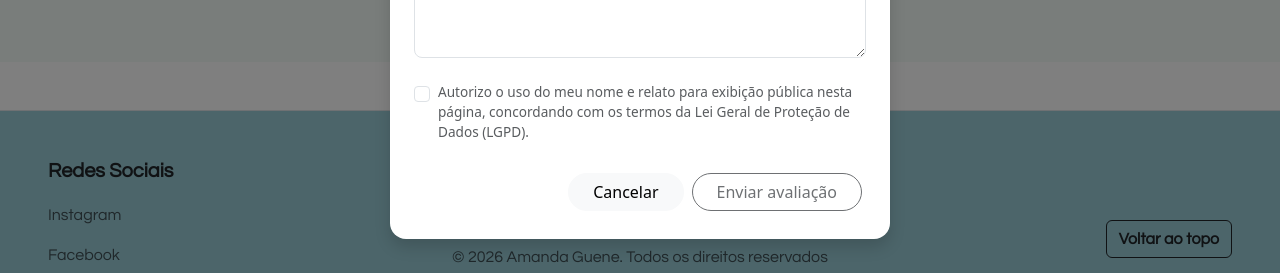
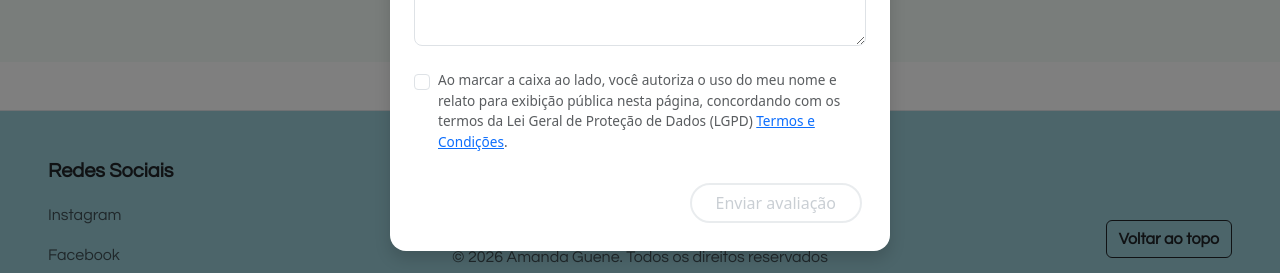
Before and after one commit to igors89/Ford_Enter_Sprint_Final, an Angular app: page /home in a window 1280 px wide. Both pictures are taken after a click on the button "Deixar uma avaliação". Shown: the part 2556-2829 px from the top of the page. Built offline with nearby package versions, Linux system fonts and the light colour scheme; no server answers.

Commit message:
Commit automático

```diff
--- a/src/app/components/carousel/carousel.component.css
+++ b/src/app/components/carousel/carousel.component.css
@@ -0,0 +1,22 @@
+.btn-outline-verde {
+    color: #212529; /* Texto escuro por padrão */
+    border: 2px solid #98d4b6; /* Borda na sua cor verde clara */
+    background-color: transparent;
+    /* A propriedade transition cria a animação suave de fundo, cor e sombra */
+    transition: background-color 0.4s ease, border-color 0.4s ease, color 0.4s ease, transform 0.2s ease, box-shadow 0.2s ease;
+}
+
+.btn-outline-verde:not(:disabled):hover {
+    background-color: #98d4b6; /* Preenche com o verde claro */
+    color: #212529; /* Mantém o texto escuro para dar leitura */
+    border-color: #98d4b6;
+    transform: translateY(-2px); /* Dá uma leve flutuada para cima */
+    box-shadow: 0 5px 15px rgba(152, 212, 182, 0.4); /* Cria uma sombra verde suave */
+    cursor: pointer;
+}
+
+.btn-outline-verde:disabled {
+    border-color: #dee2e6;
+    color: #adb5bd;
+    background-color: transparent;
+}
--- a/src/app/components/carousel/carousel.component.html
+++ b/src/app/components/carousel/carousel.component.html
@@ -74,12 +74,11 @@
                         <div class="form-check mt-4">
                             <input class="form-check-input" type="checkbox" id="lgpdCheck" name="lgpd" ngModel required>
                             <label class="form-check-label text-muted" for="lgpdCheck" style="font-size: 0.85rem;">
-                                Autorizo o uso do meu nome e relato para exibição pública nesta página, concordando com os termos da Lei Geral de Proteção de Dados (LGPD).
+                                Ao marcar a caixa ao lado, você autoriza o uso do meu nome e relato para exibição pública nesta página, concordando com os termos da Lei Geral de Proteção de Dados (LGPD) <a href="https://www.planalto.gov.br/ccivil_03/_ato2015-2018/2018/lei/l13709.htm" target="_blank">Termos e Condições</a>.
                             </label>
                         </div>
                     </div>
                     <div class="modal-footer border-top-0 pb-4 px-4 pt-0">
-                        <button type="button" class="btn btn-light rounded-pill px-4" data-bs-dismiss="modal">Cancelar</button>
                         <button type="submit" class="btn btn-outline-verde rounded-pill px-4 fw-medium" [disabled]="!formReview.valid">
                             Enviar avaliação
                         </button>
--- a/src/app/components/carousel/carousel.component.ts
+++ b/src/app/components/carousel/carousel.component.ts
@@ -22,9 +22,8 @@ export class CarouselComponent implements OnInit{
 
     agruparAvaliacoes(data: Review[]) {
         const grupo = 3;
-        this.gruposAvaliacoes = []; // Limpa grupos antigos
+        this.gruposAvaliacoes = [];
 
-        // console.log(data)
         for (let i = 0; i < data.length; i += grupo) {
             this.gruposAvaliacoes.push(data.slice(i, i + grupo));
         }
@@ -36,7 +35,6 @@ export class CarouselComponent implements OnInit{
                 alert("Erro interno! Recarregue a página ou tente novamente mais tarde!");
             },
             next: (avaliacoes: ApiReviews) => {
-                console.log('avaliacoes: '+avaliacoes.reviews)
                 this.agruparAvaliacoes(avaliacoes.reviews)
             }
         });
```
